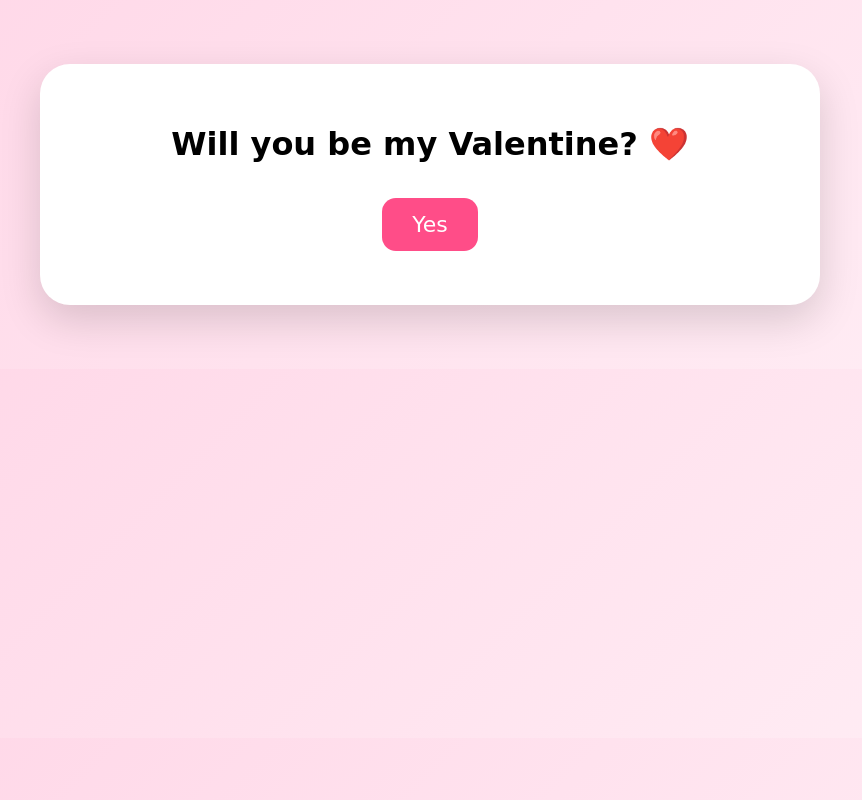
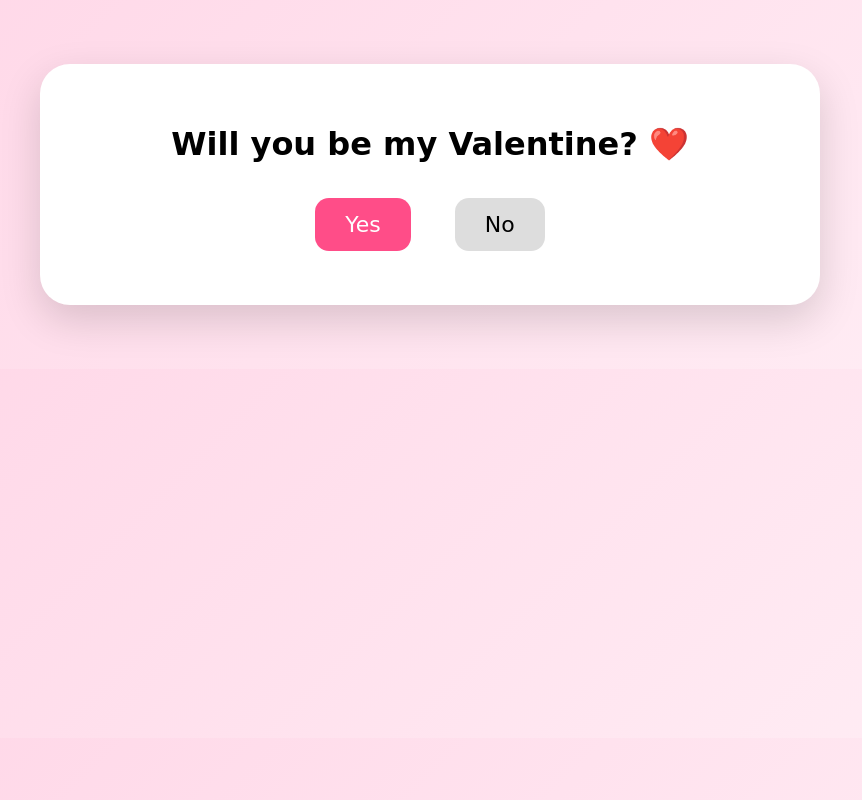
Before and after one commit to ushabumesh/test, a plain HTML site: page index.html in a window 1280 px wide. Both pictures are taken after a click on the element "➡️". Shown: the whole page, without its empty margins (210-1072 px from the left). Drawn offline with nearby package versions, Linux system fonts and the light colour scheme; a web font is replaced by a local one.

Commit message:
Refactor button behavior and styling in index.html

```diff
--- a/index.html
+++ b/index.html
@@ -44,20 +44,16 @@ button{
   cursor:pointer;
   margin:12px;
   font-family:'Oh Darling', cursive;
-  transition: all 0.2s ease;
+  transition: transform 0.2s ease;
 }
 
 .yes{
   background:#ff4d88;
   color:white;
-  position:relative;
-  z-index:10;
 }
 
 .no{
   background:#ddd;
-  position:absolute;
-  z-index:5;
 }
 
 .arrow{
@@ -73,12 +69,12 @@ button{
 }
 
 .button-container{
-  position:relative;
   display:flex;
   justify-content:center;
   align-items:center;
   gap:20px;
-  height:80px;
+  min-height:80px;
+  flex-wrap:wrap;
 }
 </style>
 </head>
@@ -108,7 +104,7 @@ And I hope you never forget just how much I love and appreciate you.
 
 <div class="button-container">
   <button class="yes" onclick="sayYes()">Yes</button>
-  <button id="noBtn" class="no" onmousemove="escapeButton(event)" onclick="sayNo()">No</button>
+  <button id="noBtn" class="no" onmouseover="escapeButton()" onclick="sayNo()">No</button>
 </div>
 
 <img id="duck" class="hidden" src="https://raw.githubusercontent.com/ushabumesh/test/main/duck.jpg">
@@ -133,7 +129,7 @@ function sayYes(){
   confetti({particleCount:220,spread:130});
 }
 
-function escapeButton(event){
+function escapeButton(){
   const noBtn = document.getElementById('noBtn');
   const duck = document.getElementById('duck');
 
```
